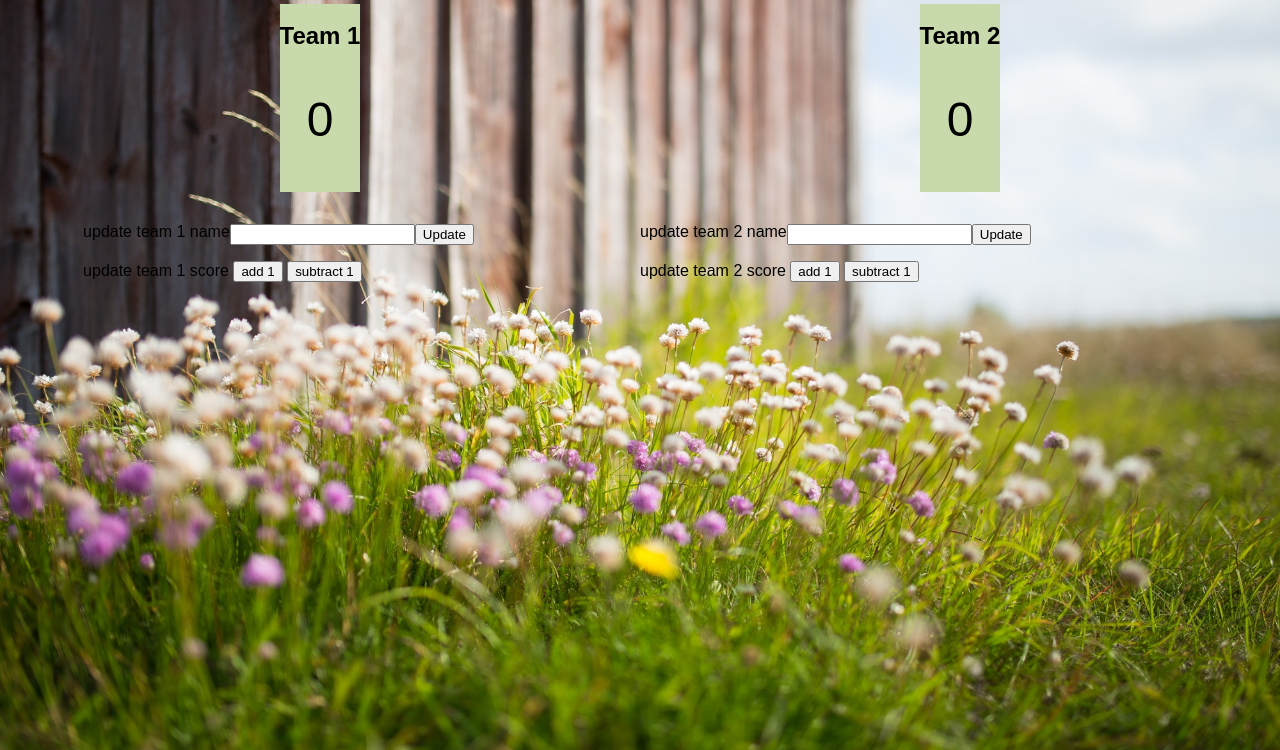
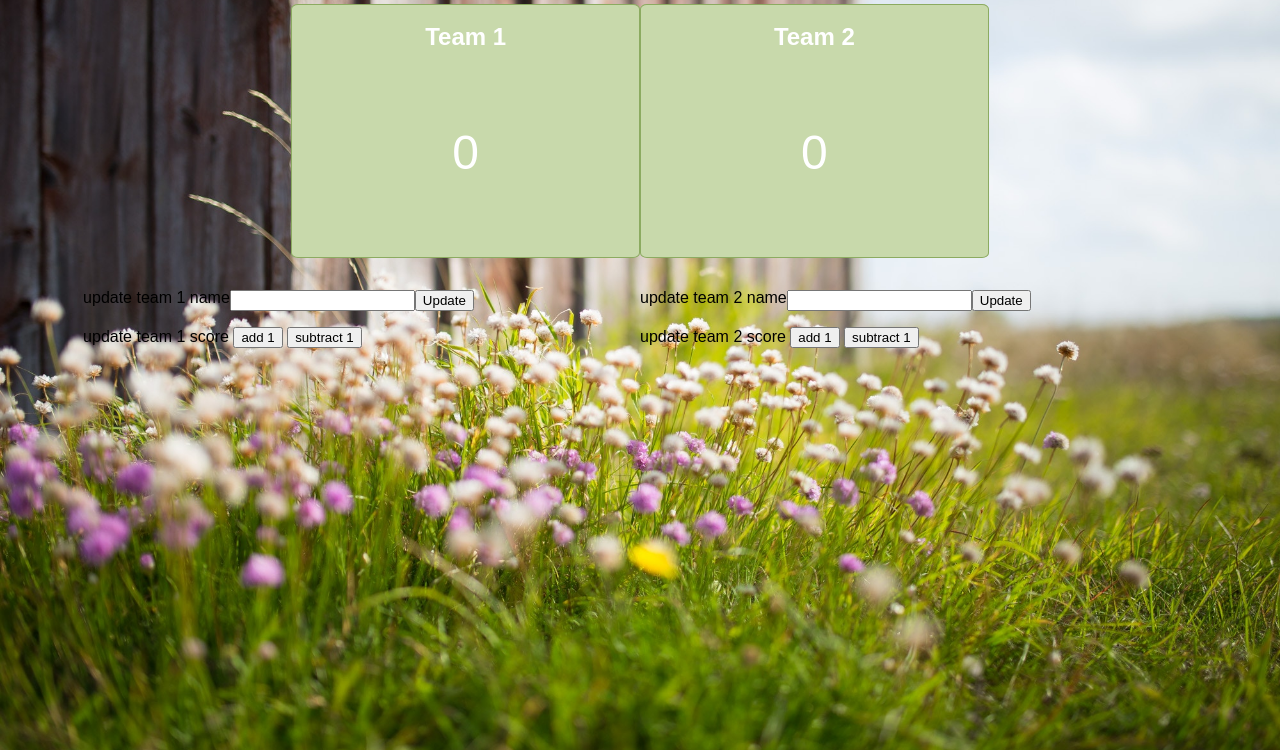
Before and after one commit to GarrettAnderson/scoreboard, a website: page public/index.html in a window 1280 px wide. Shown: the part 71-821 px from the top of the page. Drawn offline with Linux system fonts and the light colour scheme.

Commit message:
add more styles to the team score and team name sections to get the content centered and font-color as white

```diff
--- a/public/screen.css
+++ b/public/screen.css
@@ -16,16 +16,25 @@ body {
 
 h1 {
     text-align: center;
+    color: #fff;
 }
 
 .score-area {
     display: flex;
-    justify-content: space-around;
+    justify-content: center;
+    flex-direction: row;
+}
+
+.score-area h2 {
+    text-align: center;
+    color: #fff;
 }
 
 .score-area p {
     font-size: 3rem;
     text-align: center;
+    padding: 2rem 10rem;
+    color: #fff;
 }
 
 .score-area section {
@@ -46,3 +55,8 @@ h1 {
 .update-score section {
     margin: 1rem;
 }
+
+.score-area section {
+    border: 1px solid #8cab61;
+    border-radius: 2%;
+}
```
